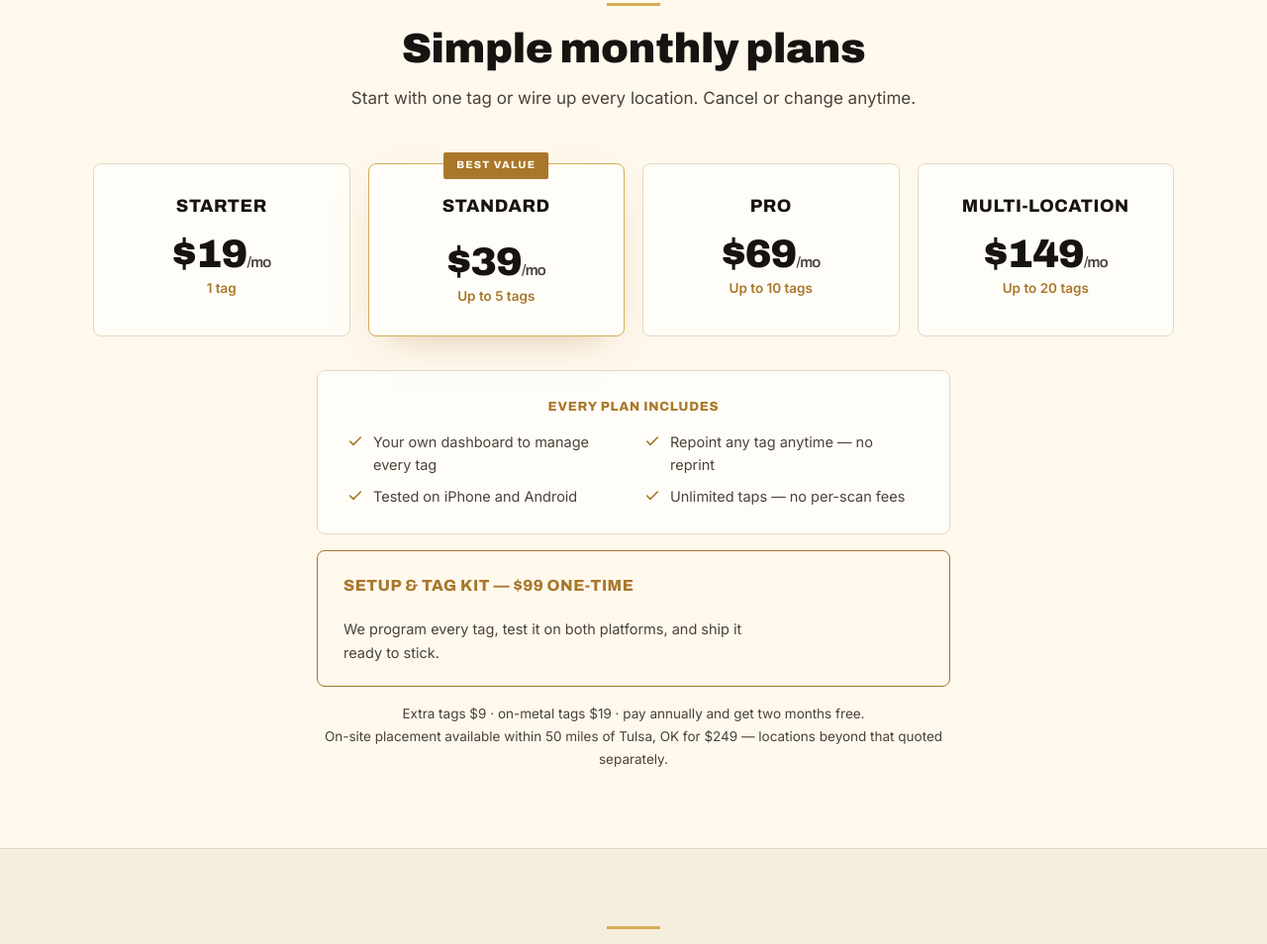
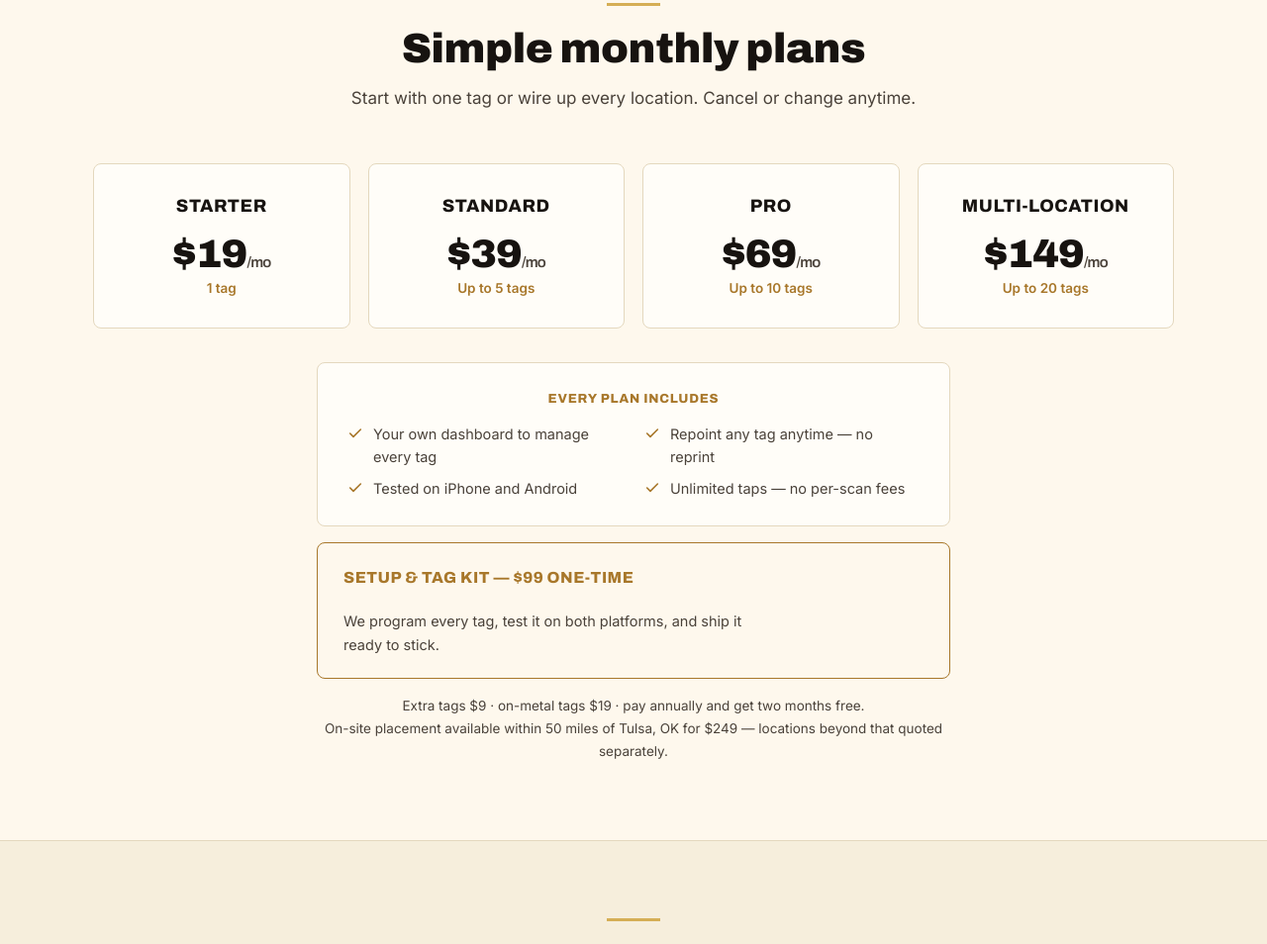
Before and after one commit to VerbumLLC/start-sharp, a plain HTML site: page tapsharp/index.html in a window 1280 px wide. Shown: the part 1865-2819 px from the top of the page at 99% size. Drawn offline with Linux system fonts and the light colour scheme.

Commit message:
TapSharp: remove 'Best Value' tag (and highlight) from Standard plan
All four TapSharp plans now render uniformly.

```diff
--- a/tapsharp/index.html
+++ b/tapsharp/index.html
@@ -247,8 +247,7 @@ src="https://www.facebook.com/tr?id=1333983018923267&ev=PageView&noscript=1"/></
         <div class="amt">$19<small>/mo</small></div>
         <div class="lim">1 tag</div>
       </div>
-      <div class="plan feature">
-        <span class="badge">Best Value</span>
+      <div class="plan">
         <h3>Standard</h3>
         <div class="amt">$39<small>/mo</small></div>
         <div class="lim">Up to 5 tags</div>
```
